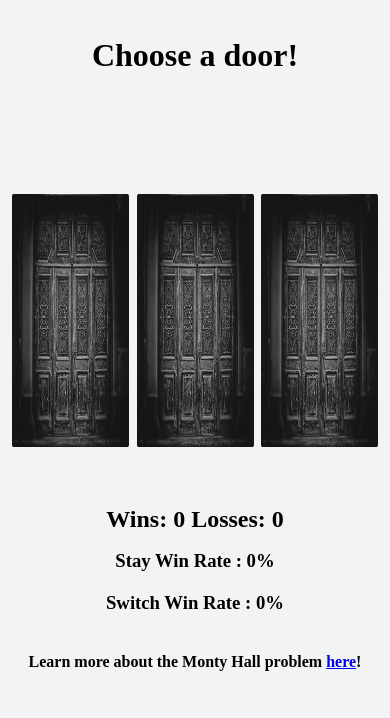
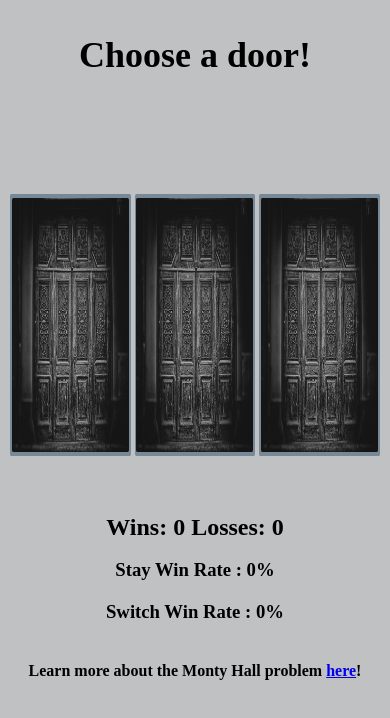
Before and after one commit to rkd412/monty-hall, a React (Create React App) app: page / in a window 390 px wide. Shown: the top 718 px of the page. Built offline with nearby package versions, Linux system fonts and the light colour scheme.

Commit message:
Worked on accessibility and UI

```diff
--- a/src/components/MontyHall.js
+++ b/src/components/MontyHall.js
@@ -150,7 +150,8 @@ it is opened. If it has the car, the other door (containing a goat)
         >
           {isFlipped.includes("doorone") ? (
             <Flip left>
-              <img
+              <input
+                type="image"
                 id="prizeone"
                 className={styles["image"]}
                 src={prizes[0] === "goat" ? goat : car}
@@ -158,7 +159,8 @@ it is opened. If it has the car, the other door (containing a goat)
               />
             </Flip>
           ) : (
-            <img
+            <input
+              type="image"
               id="doorone"
               className={styles["image"]}
               src={door}
@@ -177,7 +179,8 @@ it is opened. If it has the car, the other door (containing a goat)
         >
           {isFlipped.includes("doortwo") ? (
             <Flip left>
-              <img
+              <input
+                type="image"
                 id="prizetwo"
                 className={styles["image"]}
                 src={prizes[1] === "goat" ? goat : car}
@@ -185,7 +188,8 @@ it is opened. If it has the car, the other door (containing a goat)
               />
             </Flip>
           ) : (
-            <img
+            <input
+              type="image"
               id="doortwo"
               className={styles["image"]}
               src={door}
@@ -205,7 +209,8 @@ it is opened. If it has the car, the other door (containing a goat)
           {isFlipped.includes("doorthree") ? (
             <Flip left>
               {" "}
-              <img
+              <input
+                type="image"
                 id="prizethree"
                 className={styles["image"]}
                 src={prizes[2] === "goat" ? goat : car}
@@ -213,7 +218,8 @@ it is opened. If it has the car, the other door (containing a goat)
               />
             </Flip>
           ) : (
-            <img
+            <input
+              type="image"
               id="doorthree"
               className={styles["image"]}
               src={door}
--- a/src/components/MontyHall.module.css
+++ b/src/components/MontyHall.module.css
@@ -1,11 +1,12 @@
 .container {
-  background: #f2f3f4;
+  background: #bfc1c2;
   width: 100%;
   height: 100%;
 }
 
 .prompter {
   margin-top: 2vh;
+  font-size: 1.5em;
 }
 
 .winner {
@@ -17,7 +18,7 @@
 }
 
 .doors-box {
-  background: #f2f3f4;
+  background: #bfc1c2;
   display: flex;
   justify-content: space-around;
   padding: 5vh;
@@ -34,7 +35,7 @@
 }
 
 .inactive-door {
-  background: #868585;
+  background: #778899;
   width: 21vw;
   height: 61vh;
   display: flex;
@@ -61,23 +62,23 @@
   margin-top: 2vh;
 }
 
-a{
+a {
   text-decoration: underline;
 }
 
 a:visited {
   text-decoration: none;
   color: black;
- }
+}
 
- a:hover {
+a:hover {
   text-decoration: none;
-  color: grey;
- }
+  color: #778899;
+}
 
 @media screen and (max-width: 800px) {
   .container {
-    background: #f2f3f4;
+    background: #bfc1c2;
     width: 100%;
     height: 100vh;
     line-height: 5vh;
@@ -90,7 +91,7 @@ a:visited {
   }
 
   .doors-box {
-    background: #f2f3f4;
+    background: #bfc1c2;
     display: flex;
     justify-content: space-around;
     padding: 1vh;
@@ -98,8 +99,8 @@ a:visited {
 
   .active-door {
     background: #1088ce;
-    width: 30vw;
-    height: 30vh;
+    width: 31vw;
+    height: 31vh;
     display: flex;
     justify-content: center;
     z-index: 9999;
@@ -107,9 +108,9 @@ a:visited {
   }
 
   .inactive-door {
-    background: #868585;
-    width: 30vw;
-    height: 30vh;
+    background: #778899;
+    width: 31vw;
+    height: 31vh;
     display: flex;
     justify-content: center;
     z-index: 9999;
```
